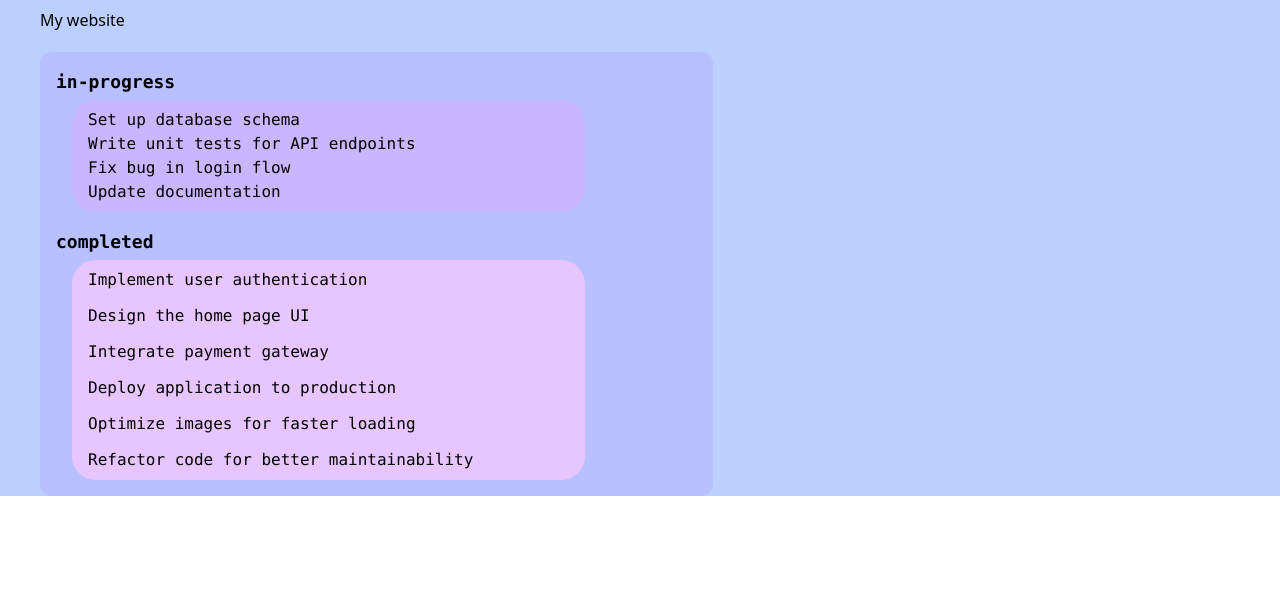
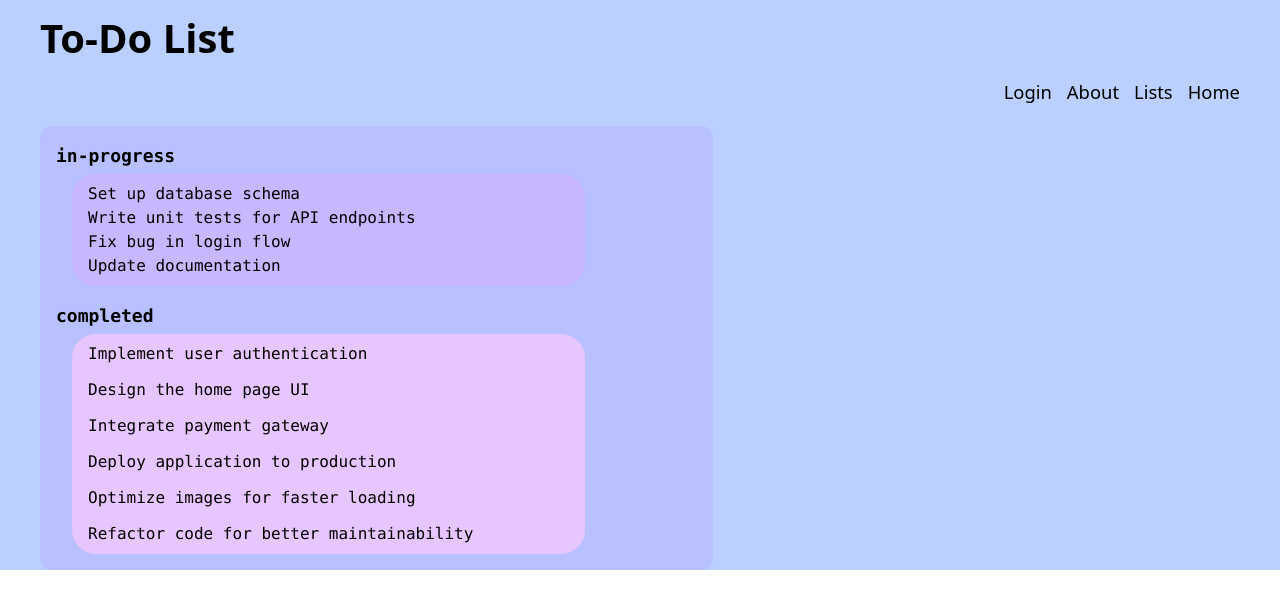
Before and after one commit to C0dingViking/todo-list, a React (Vite) app: page / in a window 1280 px wide. Shown: the top 608 px of the page. Built offline with nearby package versions, Linux system fonts and the light colour scheme.

Commit message:
added a nav with the necessary anchor tags to the header. Also gave the header some minimal styling

```diff
--- a/src/App.tsx
+++ b/src/App.tsx
@@ -1,6 +1,8 @@
 import Header from "./components/Header.tsx";
 import { Todo } from "./components/Todo.tsx";
 import TodoList from "./components/TodoList.tsx";
+
+
 
 function App() {
 
--- a/src/components/Header.tsx
+++ b/src/components/Header.tsx
@@ -1,7 +1,15 @@
 function Header() {
   return (
     <header>
-      <h1>My website</h1>
+      <h1 className="font-semibold"><a>To-Do List</a></h1>
+      <nav id="mainNav">
+        <ul>
+          <li><a href="/">Home</a></li>
+          <li><a href="/lists">Lists</a></li>
+          <li><a href="/about">About</a></li>
+          <li><a href="/login">Login</a></li>
+        </ul>
+      </nav>
     </header>
   );
 }
--- a/src/index.css
+++ b/src/index.css
@@ -9,3 +9,18 @@
   --accent-color: #FFD6FF;
   --highlight-color: #B8C0FF;
 }
+
+header h1 {
+  font-size: 2.5em;
+}
+
+#mainNav ul{
+  margin-top: 10px;
+  display: flex;
+  flex-direction: row-reverse;
+  gap: 15px;
+}
+
+#mainNav ul li {
+  font-size: 1.15em;
+}
```
